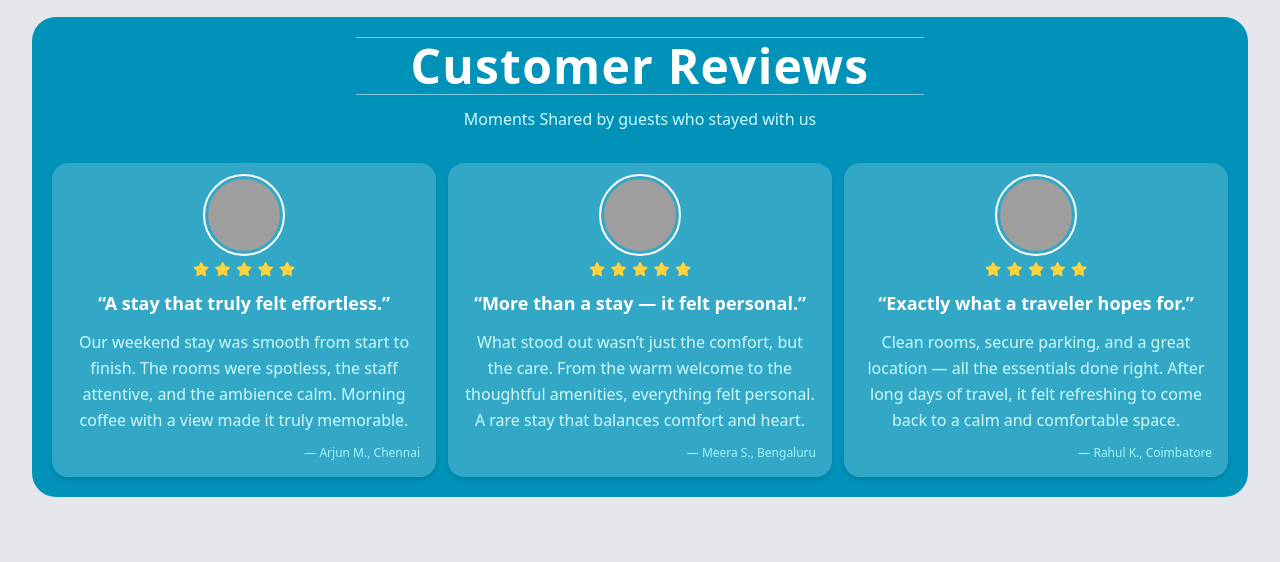
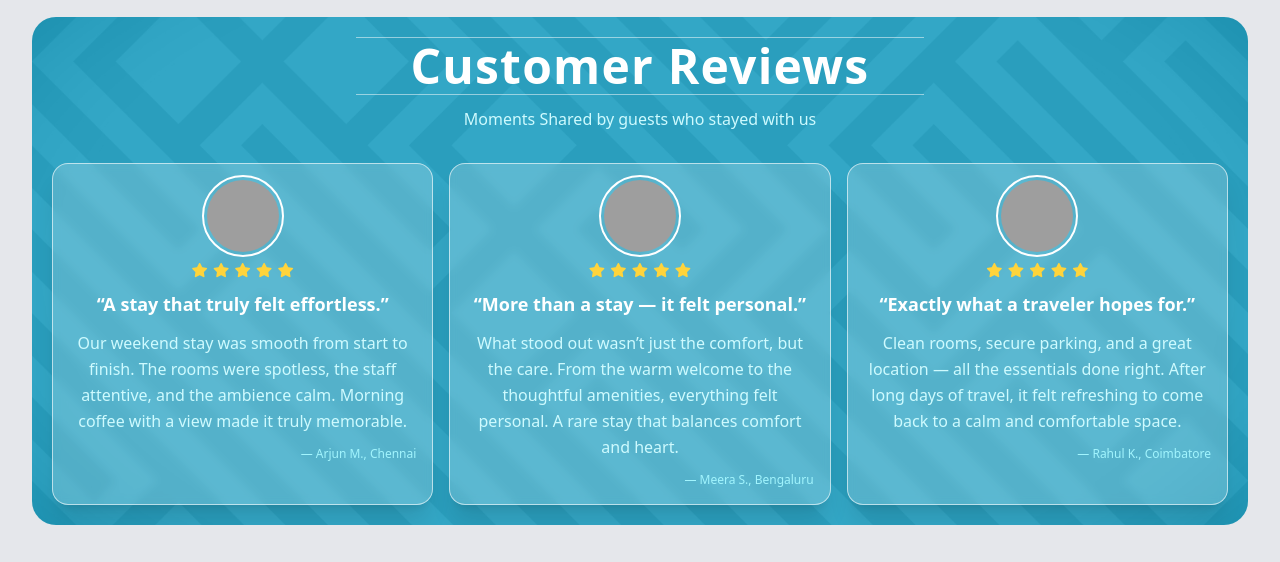
Before and after one commit to kaja-29/nestora-hotel-website, a website: page index.html in a window 1280 px wide. Shown: the part 4266-4828 px from the top of the page. Before the commit the page ends 4803 px from the top, so only its background shows below. Drawn offline with Linux system fonts and the light colour scheme; grey boxes are pictures that could not be loaded.

Commit message:
Customer Review Section Implemented

```diff
--- a/index.html
+++ b/index.html
@@ -543,8 +543,9 @@
 
            </div>
 
-    <div class="fourth w-[95%] h-full mx-auto bg-cyan-600 rounded-3xl mb-10">
-        <div class="main">
+    <div class="fourth relative w-[95%] h-full mx-auto bg-cyan-600 rounded-3xl mb-10 overflow-hidden">
+        <img src="asset2/bg - Copy.jpg" class="absolute inset-0 opacity-20 h-full w-full object-cover" alt="">
+        <div class="main relative z-10">
             <div class="py-5 px-5 md:py-5 md:px-10 flex flex-col gap-2 md:gap-3">
                 <div class="flex flex-col justify-between gap-1 items-center">
                     <div
@@ -563,8 +564,8 @@
                 </p>
             </div>
 
-            <div class="specs px-5 md:pt-3 pb-5 grid grid-cols-1 md:grid-cols-2 lg:grid-cols-3 gap-3">
-                <div class="flex p-4 flex-col gap-3 bg-white/20 backdrop-blur-xs rounded-2xl shadow-md hover:shadow-xl">
+            <div class="specs px-5 md:pt-3 pb-5 grid grid-cols-1 md:grid-cols-2 lg:grid-cols-3 gap-4">
+                <div class="flex p-4 flex-col gap-3 bg-white/20 backdrop-blur-xs rounded-2xl shadow-xl hover:shadow-2xl border border-white/60 hover:scale-102 ease-in-out duration-200">
 
                     <div class="flex justify-center"><img src="asset2/closeup-young-hispanic-man-casuals-studio.jpg" class="h-18 w-18 object-cover rounded-full outline-2 outline-offset-3 outline-white" alt=""></div>
 
@@ -575,7 +576,7 @@
                     <h1 class="flex justify-end font-medium text-cyan-200 text-xs float-right">— Arjun M., Chennai</h1>
                     </div>
 
-                <div class="flex p-4 flex-col gap-3 bg-white/20 backdrop-blur-xs rounded-2xl shadow-md hover:shadow-xl">
+                <div class="flex p-4 flex-col gap-3 bg-white/20 backdrop-blur-xs rounded-2xl shadow-xl hover:shadow-2xl border border-white/60 hover:scale-102 ease-in-out duration-200">
                     <div class="flex justify-center"><img src="asset2/young-pretty-model-is-smiling.jpg" class="h-18 w-18 object-cover rounded-full outline-2 outline-offset-3 outline-white" alt=""></div>
 
                     <div class="flex justify-center text-sm gap-1"><i class="fa-solid fa-star" style="color: #FFD43B;"></i><i class="fa-solid fa-star" style="color: #FFD43B;"></i><i class="fa-solid fa-star" style="color: #FFD43B;"></i><i class="fa-solid fa-star" style="color: #FFD43B;"></i><i class="fa-solid fa-star" style="color: #FFD43B;"></i></div>
@@ -585,7 +586,7 @@
                     <h1 class="flex justify-end font-medium text-cyan-200 text-xs float-right">— Meera S., Bengaluru</h1>
                     </div>
 
-                <div class="flex p-4 flex-col gap-3 bg-white/20 backdrop-blur-xs rounded-2xl shadow-md hover:shadow-xl">
+                <div class="flex p-4 flex-col gap-3 bg-white/20 backdrop-blur-xs rounded-2xl shadow-xl hover:shadow-2xl border border-white/60 hover:scale-102 ease-in-out duration-200">
                     <div class="flex justify-center"><img src="asset2/cute-dark-haired-guy-with-happy-expression-looking-ahead.jpg" class="h-18 w-18 object-cover rounded-full outline-2 outline-offset-3 outline-white" alt=""></div>
 
                     <div class="flex justify-center text-sm gap-1"><i class="fa-solid fa-star" style="color: #FFD43B;"></i><i class="fa-solid fa-star" style="color: #FFD43B;"></i><i class="fa-solid fa-star" style="color: #FFD43B;"></i><i class="fa-solid fa-star" style="color: #FFD43B;"></i><i class="fa-solid fa-star" style="color: #FFD43B;"></i></div>
@@ -598,9 +599,10 @@
 
                 </div>
 
-            </div>
-            </div>
-            </div>
+                </div>
+
+        </div>
+
 
 
         <script>
```
Also changed, not shown: asset2/bg - Copy.jpg (added), asset2/bg.jpg (added), src/output.css.
